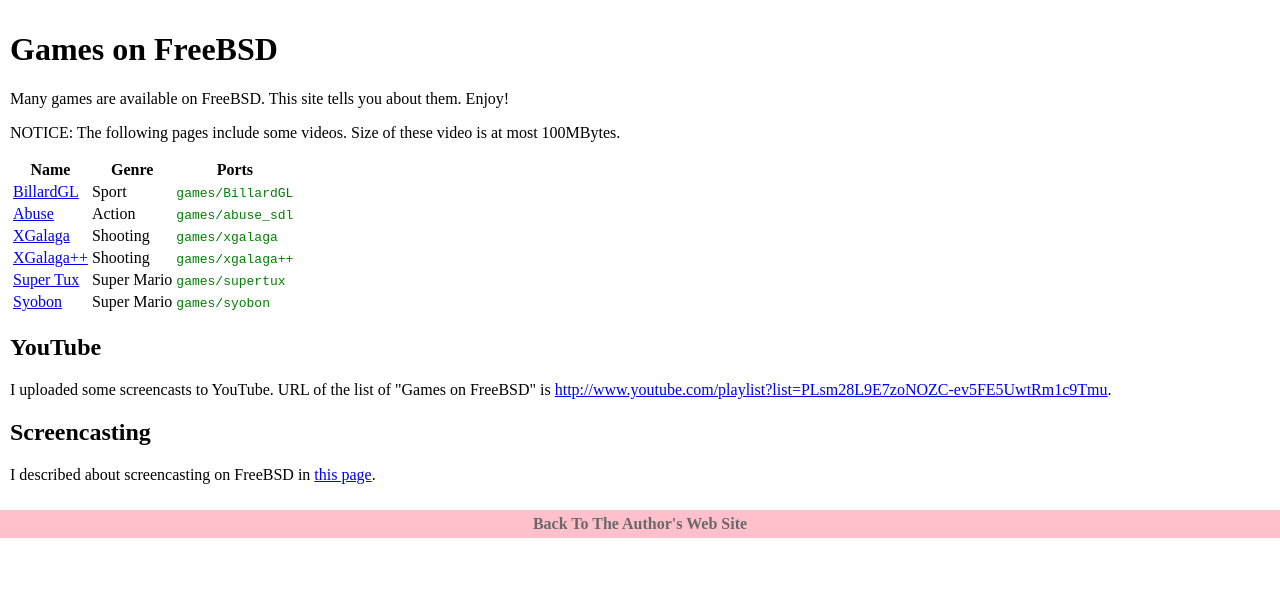
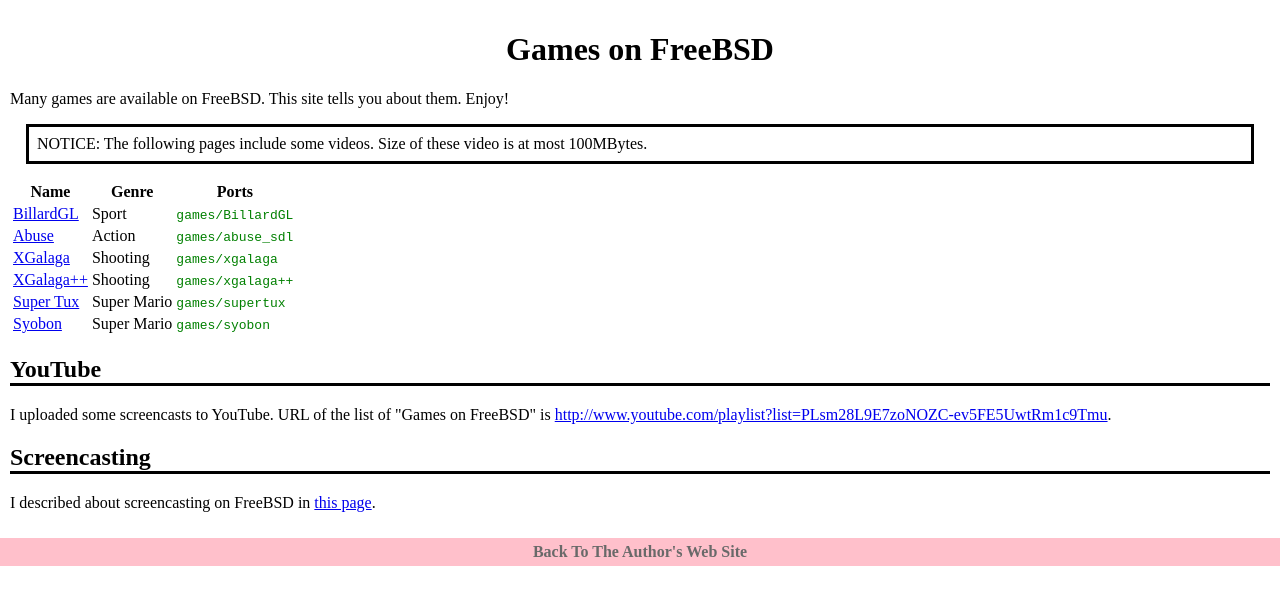
Before and after one commit to SumiTomohiko/GamesOnFreeBSD, a plain HTML site: page index.html in a window 1280 px wide. Drawn offline with Linux system fonts and the light colour scheme.

Commit message:
default.css: Arranged design.

```diff
--- a/default.css
+++ b/default.css
@@ -32,8 +32,30 @@ header > a, footer > a {
     text-decoration: none;
 }
 
+aside {
+    border-style: solid;
+    margin: 16px;
+    padding: 0px 8px;
+}
+
+p {
+    margin: 8px 0px;
+}
+
 figure {
     text-align: center;
+}
+
+div.main > h1 {
+    text-align: center;
+}
+
+section > h1 {
+    border-bottom-style: solid;
+}
+
+section {
+    margin: 16px 0px;
 }
 
 /**
```
